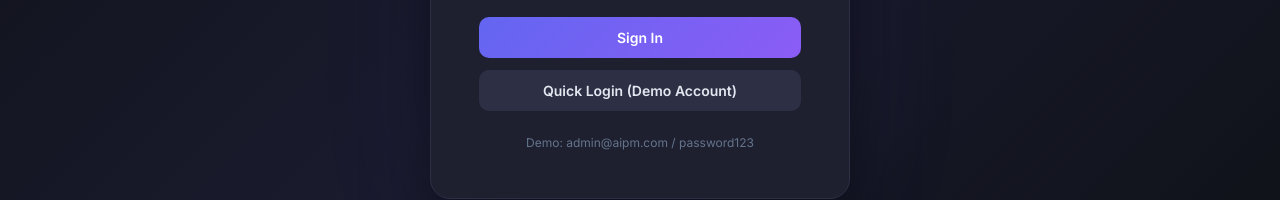
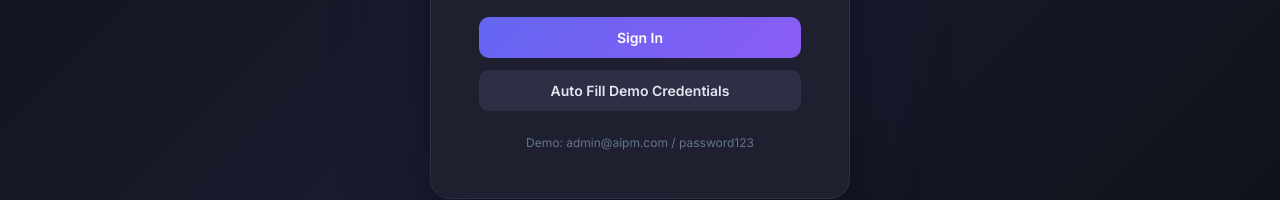
Before and after one commit to eakarsu/AIProjectManager, a React (Vite) app in the folder frontend/: page / in a window 1280 px wide. Shown: the part 447-647 px from the top of the page. Built offline with nearby package versions, Linux system fonts and the light colour scheme.

Commit message:
Commit pending workspace changes

```diff
--- a/frontend/src/pages/Login.jsx
+++ b/frontend/src/pages/Login.jsx
@@ -30,7 +30,6 @@ export default function Login({ onLogin }) {
     const demoPassword = import.meta.env.VITE_DEMO_PASSWORD || '';
     setEmail(demoEmail);
     setPassword(demoPassword);
-    doLogin(demoEmail, demoPassword);
   };
 
   const handleSubmit = async (e) => {
@@ -80,7 +79,7 @@ export default function Login({ onLogin }) {
           </button>
 
           <button type="button" className="btn btn-secondary" onClick={handleAutoFill} style={{ width: '100%', justifyContent: 'center' }}>
-            Quick Login (Demo Account)
+            Auto Fill Demo Credentials
           </button>
         </form>
 
```
Also changed, not shown: 1 other file (tests, documents, lock files or other folders).
